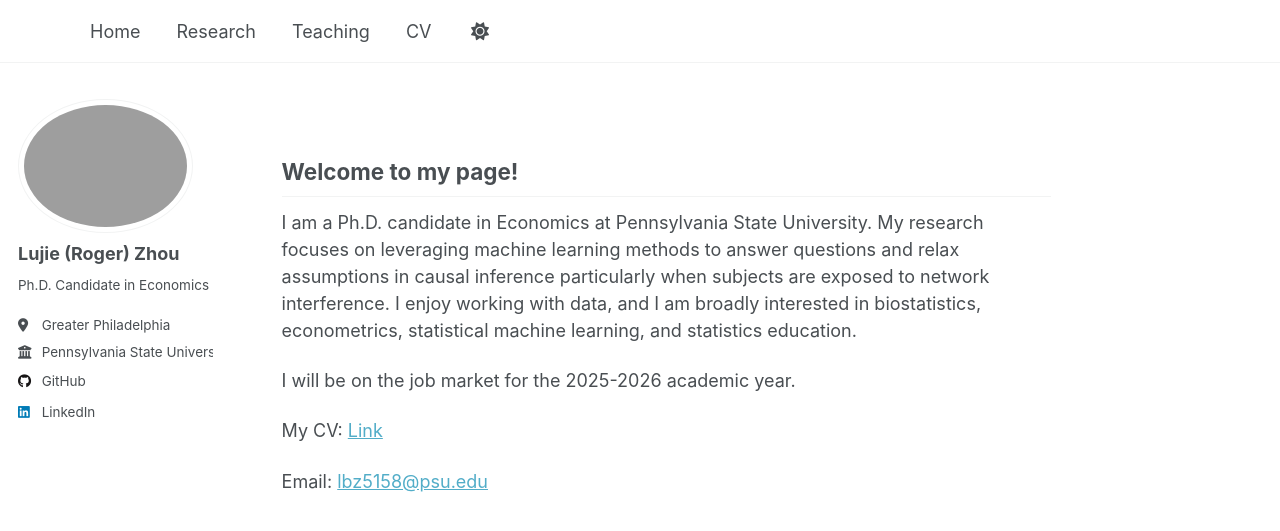
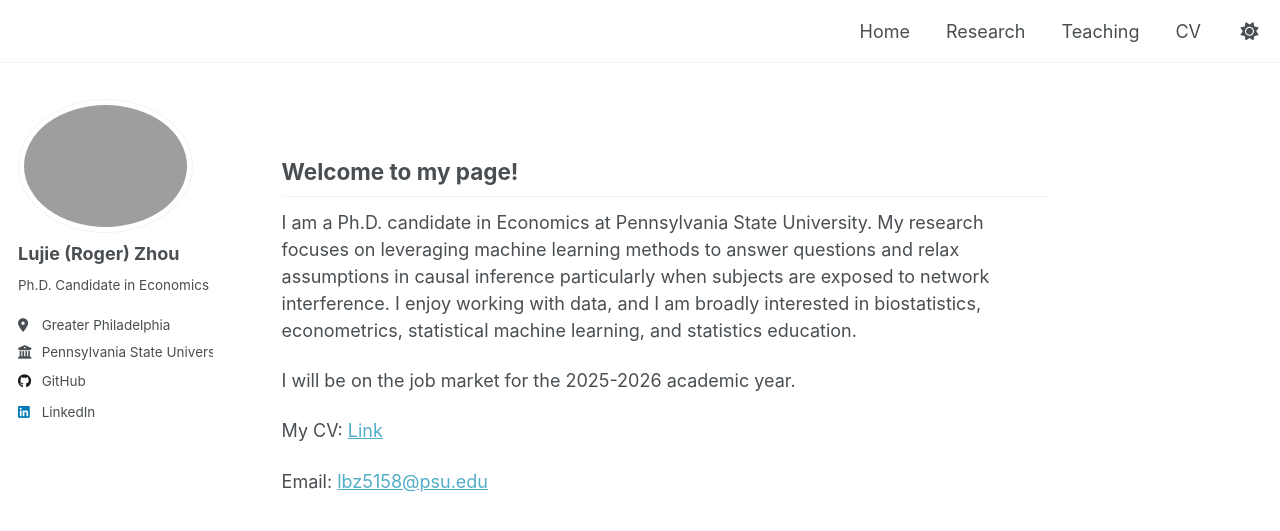
Before and after one commit to lbz5158/lujiezhou.github.io, a Jekyll site: the page built from _pages/about.md, in a window 1280 px wide. Shown: the top 531 px of the page. Built offline with Jekyll 4.4.1, drawn with Linux system fonts in a browser that asks for light colours.

Commit message:
Update _navigation.scss

```diff
--- a/_sass/layout/_navigation.scss
+++ b/_sass/layout/_navigation.scss
@@ -172,9 +172,13 @@
    Priority plus navigation
    ========================================================================== */
 .greedy-nav {
-  position: relative;
+  display: flex;
+  justify-content: flex-end;
   min-width: 250px;
   background: var(--global-bg-color);
+  /*
+  position: relative;
+  */
 
   a {
     float: right; /* Push links to the right */
```
